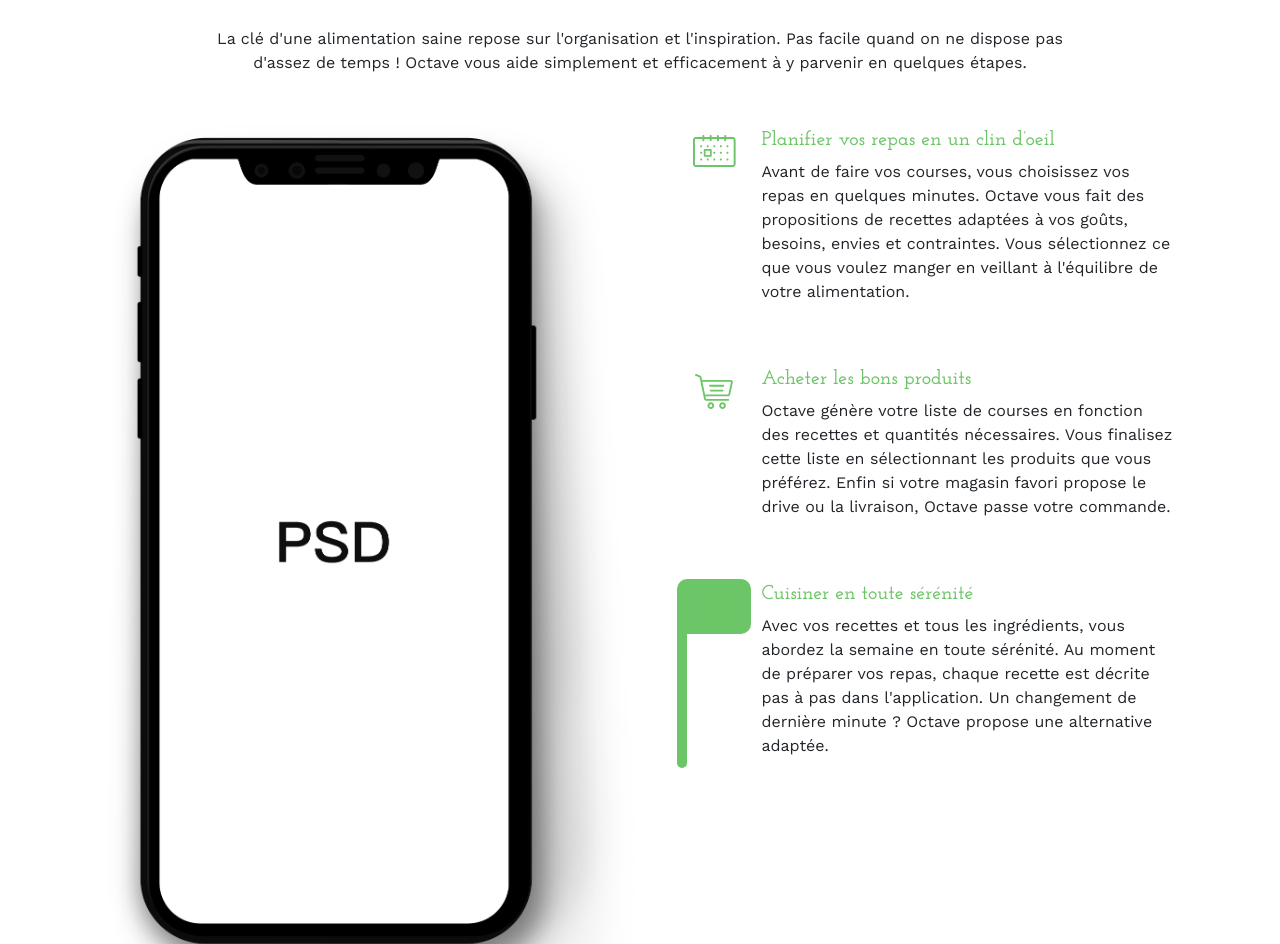
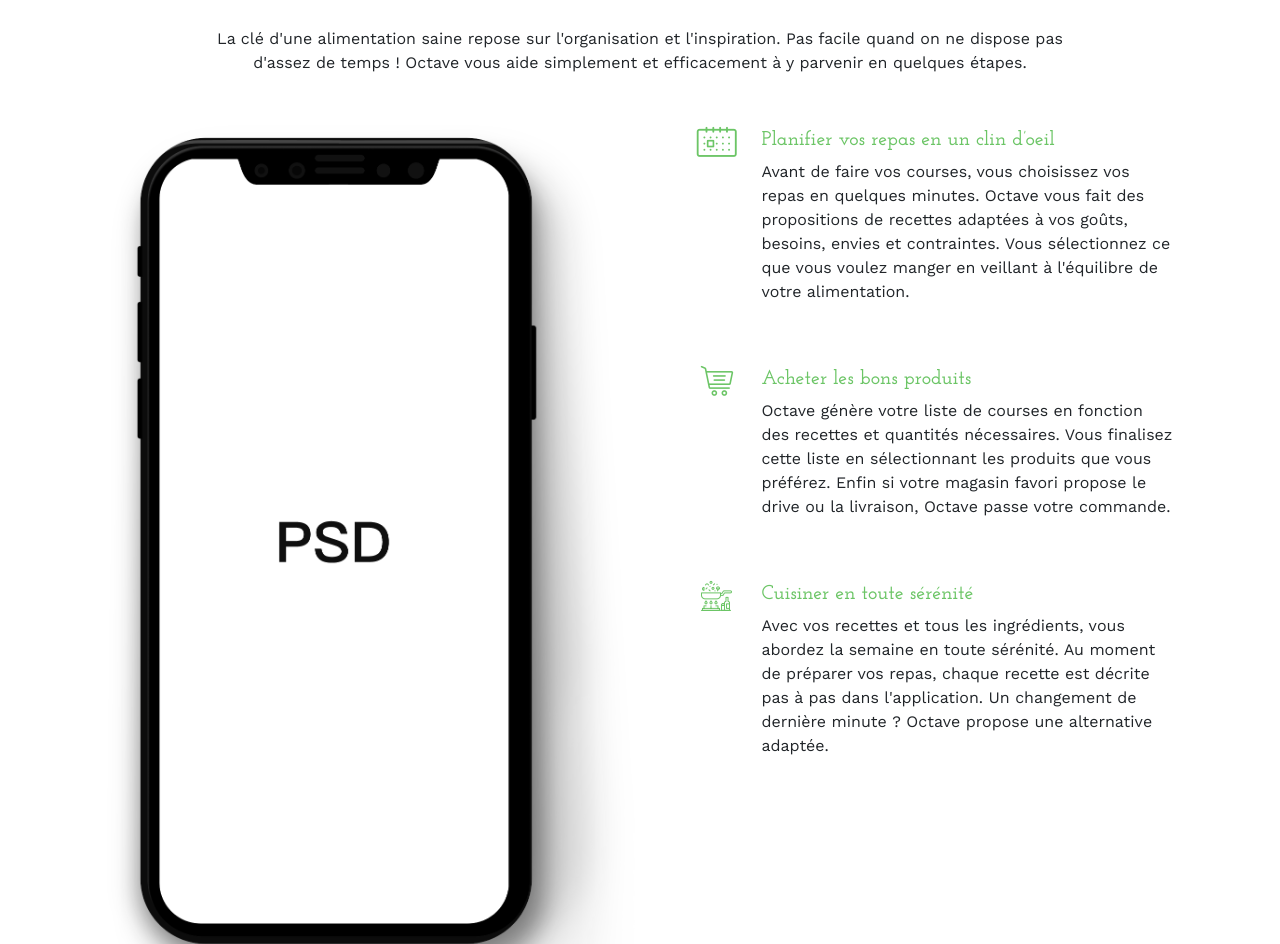
Before and after one commit to octaveapp/landing-page, a Gatsby site: page / in a window 1280 px wide. Shown: the part 912-1856 px from the top of the page. Built offline with nearby package versions, Linux system fonts and the light colour scheme; Gatsby itself is replaced by a stand-in of ours.

Commit message:
fix home

```diff
--- /dev/null
+++ b/src/components/commons/styles/octave-font.css
@@ -0,0 +1,39 @@
+@font-face {
+  font-family: 'octave';
+  src: url('../../../fonts/octave.eot?tq4am9');
+  src: url('../../../fonts/octave.eot?tq4am9#iefix') format('embedded-opentype'),
+    url('../../../fonts/octave.ttf?tq4am9') format('truetype'),
+    url('../../../fonts/octave.woff?tq4am9') format('woff'),
+    url('../../../fonts/octave.svg?tq4am9#octave') format('svg');
+  font-weight: normal;
+  font-style: normal;
+}
+
+[class^='icon-'],
+[class*=' icon-'] {
+  /* use !important to prevent issues with browser extensions that change fonts */
+  font-family: 'octave' !important;
+  speak: none;
+  font-style: normal;
+  font-weight: normal;
+  font-variant: normal;
+  text-transform: none;
+  line-height: 1;
+
+  /* Better Font Rendering =========== */
+  -webkit-font-smoothing: antialiased;
+  -moz-osx-font-smoothing: grayscale;
+}
+
+.icon-calendar:before {
+  content: '\e900';
+  color: #6cc566;
+}
+.icon-cart:before {
+  content: '\e901';
+  color: #6cc566;
+}
+.icon-cooking:before {
+  content: '\e902';
+  color: #6cc566;
+}
--- a/src/components/first-part/image-title-item.js
+++ b/src/components/first-part/image-title-item.js
@@ -6,16 +6,27 @@ const ListItem = styled.div`
   h4 {
     color: #6cc566;
   }
+  cursor: pointer;
   .wrapper {
+    margin-top: -0.8rem;
+    margin-left: 1rem;
     height: 100%;
     position: relative;
     .icon-container {
+      position: relative;
+      z-index: 1;
       border-radius: 1rem 1rem 1rem 0;
       text-align: center;
-      padding: 1rem 0;
-      ${props => props.selected && 'background-color: #6cc566;'};
+      padding: 1rem 0.6rem;
+      width: 6rem;
+      height: 5rem;
+      [class^='icon-']::before {
+        color: #6cc566;
+        font-size: 3rem;
+      }
     }
     .border {
+      z-index: 0;
       position: absolute;
       bottom: 0;
       left: 0;
@@ -23,18 +34,31 @@ const ListItem = styled.div`
       width: 1rem;
       border-radius: 0 0 1rem 1rem;
       background-color: #6cc566;
-      display: ${props => (props.selected ? 'block' : 'none')};
+      height: 0;
+    }
+  }
+  :hover {
+    .wrapper {
+      .icon-container {
+        background-color: #6cc566;
+        [class^='icon-']::before {
+          color: #fff;
+        }
+      }
+    }
+    .border {
+      height: 100%;
     }
   }
 `
 
-export default ({ icon, alt, title, children, selected }) => (
+export default ({ iconName, title, children, selected }) => (
   <ListItem selected={selected}>
     <div className="grid-6 has-gutter">
       <div className="col-1">
         <div className="wrapper">
           <div className="icon-container">
-            <img src={icon} alt={alt} />
+            <span class={'icon-' + iconName} />
           </div>
           <div className="border">&nbsp;</div>
         </div>
--- a/src/components/first-part/index.js
+++ b/src/components/first-part/index.js
@@ -4,8 +4,6 @@ import Section from '../section'
 import ImageTitleItem from './image-title-item'
 import { Oli } from '../commons/octave-item-list'
 import IphoneX from '../../images/iphonex.png'
-import CalendarIcon from '../../images/Icon-calendar.svg'
-import CartIcon from '../../images/Icon-cart.svg'
 
 export default () => (
   <Section>
@@ -33,8 +31,7 @@ export default () => (
       <div className="col-1">
         <ul>
           <ImageTitleItem
-            icon={CalendarIcon}
-            alt="Calendrier"
+            iconName="calendar"
             title="Planifier vos repas en un clin d’oeil"
           >
             Avant de faire vos courses, vous choisissez vos repas en quelques
@@ -42,19 +39,14 @@ export default () => (
             vos goûts, besoins, envies et contraintes. Vous sélectionnez ce que
             vous voulez manger en veillant à l'équilibre de votre alimentation.
           </ImageTitleItem>
-          <ImageTitleItem
-            icon={CartIcon}
-            alt="Caddie"
-            title="Acheter les bons produits"
-          >
+          <ImageTitleItem iconName="cart" title="Acheter les bons produits">
             Octave génère votre liste de courses en fonction des recettes et
             quantités nécessaires. Vous finalisez cette liste en sélectionnant
             les produits que vous préférez. Enfin si votre magasin favori
             propose le drive ou la livraison, Octave passe votre commande.
           </ImageTitleItem>
           <ImageTitleItem
-            icon={CartIcon}
-            alt="Batteur"
+            iconName="cooking"
             title="Cuisiner en toute sérénité"
             selected
           >
--- a/src/components/header-suffix.js
+++ b/src/components/header-suffix.js
@@ -2,12 +2,14 @@ import React from 'react'
 import styled from 'styled-components'
 
 import IphoneX from '../images/iphonex.png'
+import Pattern from '../images/bg-pattern-2.png'
 import CallToAction from './call-to-action'
 
 const Root = styled.div`
   margin-bottom: 30rem;
   padding-bottom: 5rem;
-  background-color: #6cc566;
+  background: #6cc566 url('${Pattern}')  no-repeat bottom left;
+  background-size: 30%;
   text-align: center;
   color: white;
   z-index: 1;
--- a/src/components/layout.js
+++ b/src/components/layout.js
@@ -5,8 +5,9 @@ import { StaticQuery, graphql } from 'gatsby'
 
 import Header from './header'
 import Footer from '../components/footer'
-import './knacss.css'
-import './layout.css'
+import '../components/commons/styles/knacss.css'
+import '../components/commons/styles/layout.css'
+import '../components/commons/styles/octave-font.css'
 
 const Layout = ({ children }) => (
   <StaticQuery
--- a/src/components/signup/tarif.js
+++ b/src/components/signup/tarif.js
@@ -8,6 +8,7 @@ const PriceContainer = styled.div`
   text-align: center;
   padding: 0 7rem;
   .blue-block {
+    font-size: 2.2rem;
     padding: 1rem 3rem;
     color: #fff;
     background-color: #008dd5;
@@ -26,7 +27,10 @@ const PriceContainer = styled.div`
       border: 0.2rem solid #008dd5;
       border-top: 0;
       border-radius: 0 0 0.5rem 0.5rem;
-      padding: 1rem;
+      padding: 1.5rem;
+      p {
+        margin: 2rem 0;
+      }
       ul {
         padding-left: 0;
         list-style: none;
--- a/src/components/third-part/image-list.js
+++ b/src/components/third-part/image-list.js
@@ -10,20 +10,31 @@ const Root = styled.div`
   }
 `
 
+const Ul = styled.ul`
+  list-style: none;
+  li {
+    margin-bottom: 3.5rem;
+  }
+`
+
 export default ({ img, alt, children, alignRight }) => {
-  const elALignedToLeft = [Image(img, alt), UnorderedList(children)]
+  const elALignedToLeft = [
+    Image(img, alt),
+    <div className="col-1" />,
+    UnorderedList(children),
+  ]
   const els = alignRight ? elALignedToLeft.reverse() : elALignedToLeft
-  return <Root className="grid-10 has-gutter">{els}</Root>
+  return <Root className="grid-10">{els}</Root>
 }
 
 const Image = (img, alt) => (
-  <div className="image-container col-4">
+  <div className="image-container col-3">
     <img src={img} alt={alt} />
   </div>
 )
 
 const UnorderedList = children => (
   <div className="col-6">
-    <ul style={{ listStyle: 'none' }}>{children}</ul>
+    <Ul>{children}</Ul>
   </div>
 )
--- a/src/components/third-part/index.js
+++ b/src/components/third-part/index.js
@@ -3,7 +3,9 @@ import Section from '../section'
 
 import ImageList from './image-list'
 import { Oli, RedDot, BlueDot } from '../commons/octave-item-list'
-import Pasta from '../../images/pasta.jpg'
+import Feature1 from '../../images/feature-usage-1.jpg'
+import Feature2 from '../../images/feature-usage-2.jpg'
+import Feature3 from '../../images/feature-usage-3.jpg'
 
 export default () => (
   <Section>
@@ -20,7 +22,7 @@ export default () => (
       </div>
       <div className="col-1" />
     </div>
-    <ImageList img={Pasta} alt="Pâte tomate">
+    <ImageList img={Feature1} alt="Pâte tomate">
       <Oli>
         Organisation souple des repas avec soit un planning hebdomadaire, soit
         une simple liste de repas
@@ -38,7 +40,7 @@ export default () => (
         la validation ou d’autres propositions de recettes
       </Oli>
     </ImageList>
-    <ImageList img={Pasta} alt="Pâte tomate" alignRight>
+    <ImageList img={Feature2} alt="Pâte tomate" alignRight>
       <Oli Icon={RedDot}>
         Connexion aux principales plateformes de courses en ligne afin de
         commander plus rapidement et simplement
@@ -56,7 +58,7 @@ export default () => (
         pour gérer la totalité de vos courses via Octave
       </Oli>
     </ImageList>
-    <ImageList img={Pasta} alt="Pâte tomate">
+    <ImageList img={Feature3} alt="Pâte tomate">
       <Oli Icon={BlueDot}>
         Recettes disponibles dans l'application avec les étapes pas à pas
         expliquées simplement et clairement
```
Also changed, not shown: src/components/commons/styles/knacss.css (renamed from src/components/knacss.css), src/components/commons/styles/layout.css (renamed from src/components/layout.css), src/fonts/octave.ttf (added), src/fonts/octave.woff (added), src/images/bg-pattern-2.png (added), src/images/bg_pattern.png (added), src/images/feature-usage-1.jpg (added), src/images/feature-usage-2.jpg (added), src/images/feature-usage-3.jpg (added), 2 other files.
